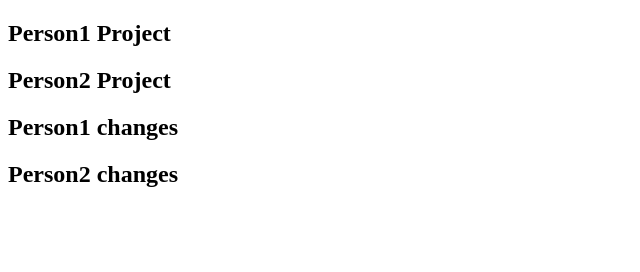
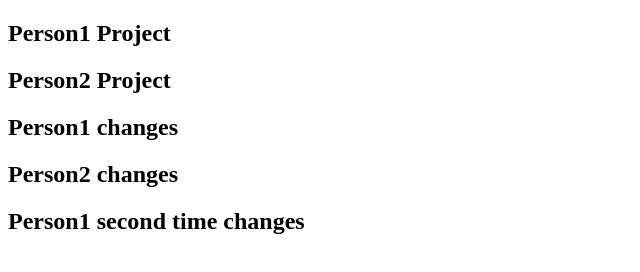
Before and after one commit to Pavannandikolu/Git-demo3, a plain HTML site: page index.html in a window 1280 px wide. Shown: the whole page, without its empty margins (0-640 px from the left). Drawn offline with Linux system fonts and the light colour scheme.

Commit message:
Person1 sec changes

```diff
--- a/index.html
+++ b/index.html
@@ -10,5 +10,6 @@
     <h2>Person2 Project</h2>
     <h2>Person1 changes</h2>
     <h2>Person2 changes</h2>
+    <h2>Person1 second time changes</h2>
 </body>
 </html>
```
